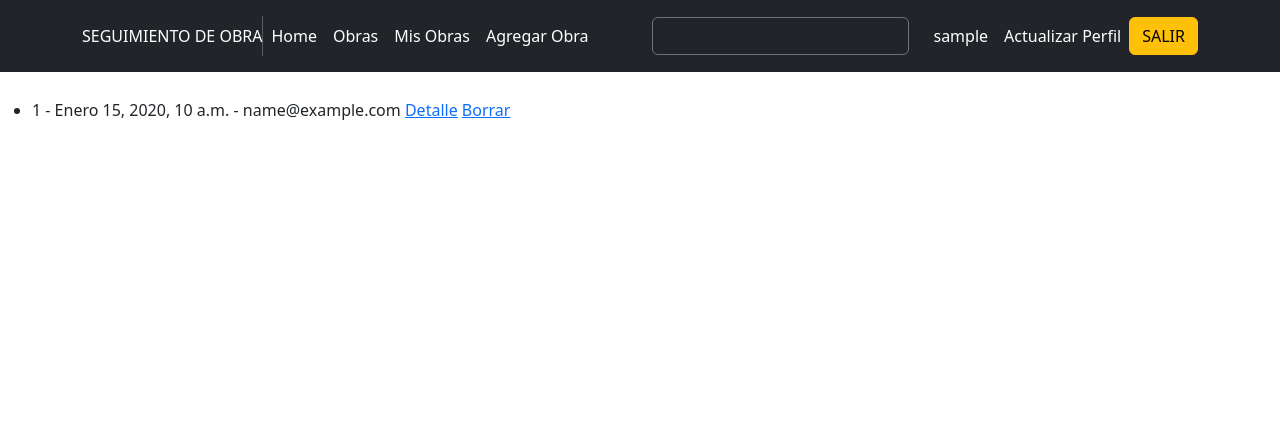
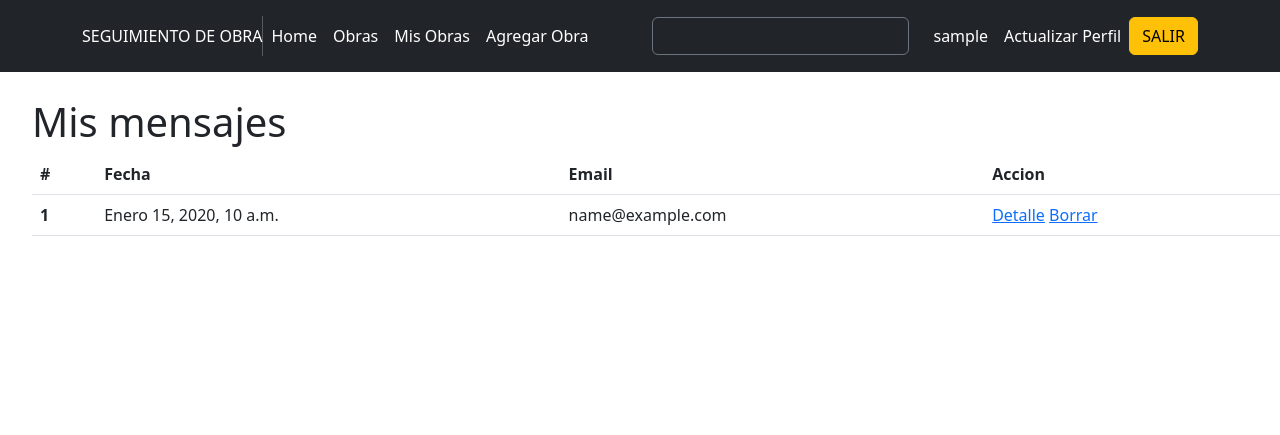
Before and after one commit to milton0989/ProyectoFinal, a Django app: page /mensaje/list in a window 1280 px wide. Shown: the top 435 px of the page. Run offline with Django 3.2, Linux system fonts and the light colour scheme; a user stored in the database is signed in; tables that the repository leaves empty hold one stand-in row (values such as "Sample post"); some libraries are stand-ins or nearby versions.

Commit message:
Vista de tabla para mensaje-list

```diff
--- a/obras/templates/obras/mensaje_list.html
+++ b/obras/templates/obras/mensaje_list.html
@@ -10,13 +10,30 @@
             No hay mensajes
         </h1>
         {% endif %}
-
-        {% for mensaje in mensaje %}
-        <li> {{mensaje.id}} - {{mensaje.creado_el}} - {{mensaje.email}}
-            <a href="{% url 'mensaje-detalle' mensaje.id %}">Detalle</a>
-            <a href="{% url 'mensaje-eliminar' mensaje.id %}">Borrar</a>
-        </li>
-        {% endfor %}
+        <h1>
+            Mis mensajes
+        </h1>
+        <table class="table">
+            <thead>
+              <tr>
+                <th scope="col">#</th>
+                <th scope="col">Fecha</th>
+                <th scope="col">Email</th>
+                <th scope="col">Accion</th>
+              </tr>
+            </thead>
+            <tbody>
+                {% for mensaje in mensaje %}
+              <tr>
+                <th scope="row">{{mensaje.id}}</th>
+                <td>{{mensaje.creado_el}}</td>
+                <td>{{mensaje.email}}</td>
+                <td><a href="{% url 'mensaje-detalle' mensaje.id %}">Detalle</a>
+                    <a href="{% url 'mensaje-eliminar' mensaje.id %}">Borrar</a></td>
+              </tr>
+              {% endfor %}
+            </tbody>
+          </table>
 
     </ul>
 {% endblock %}
```
